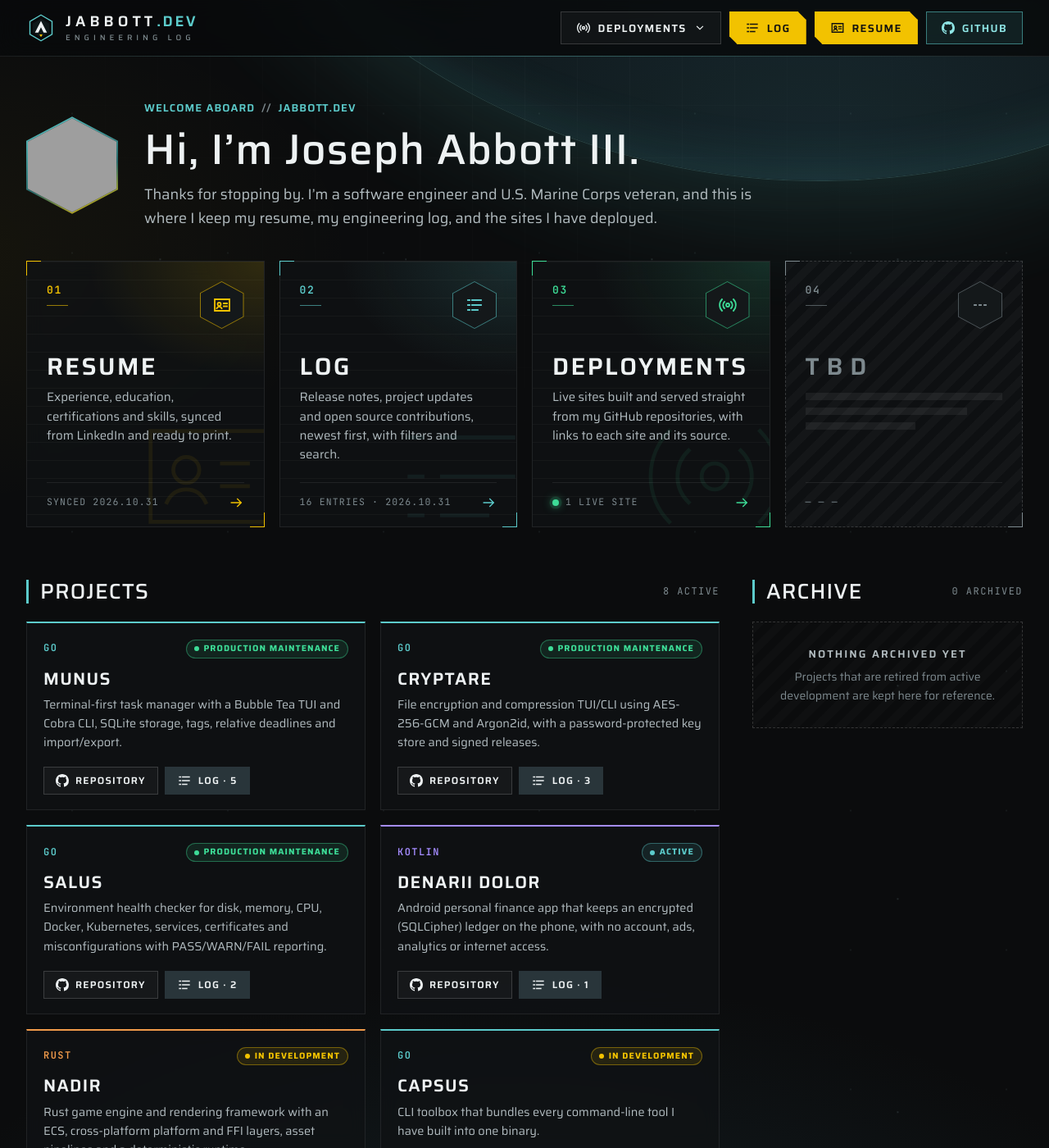
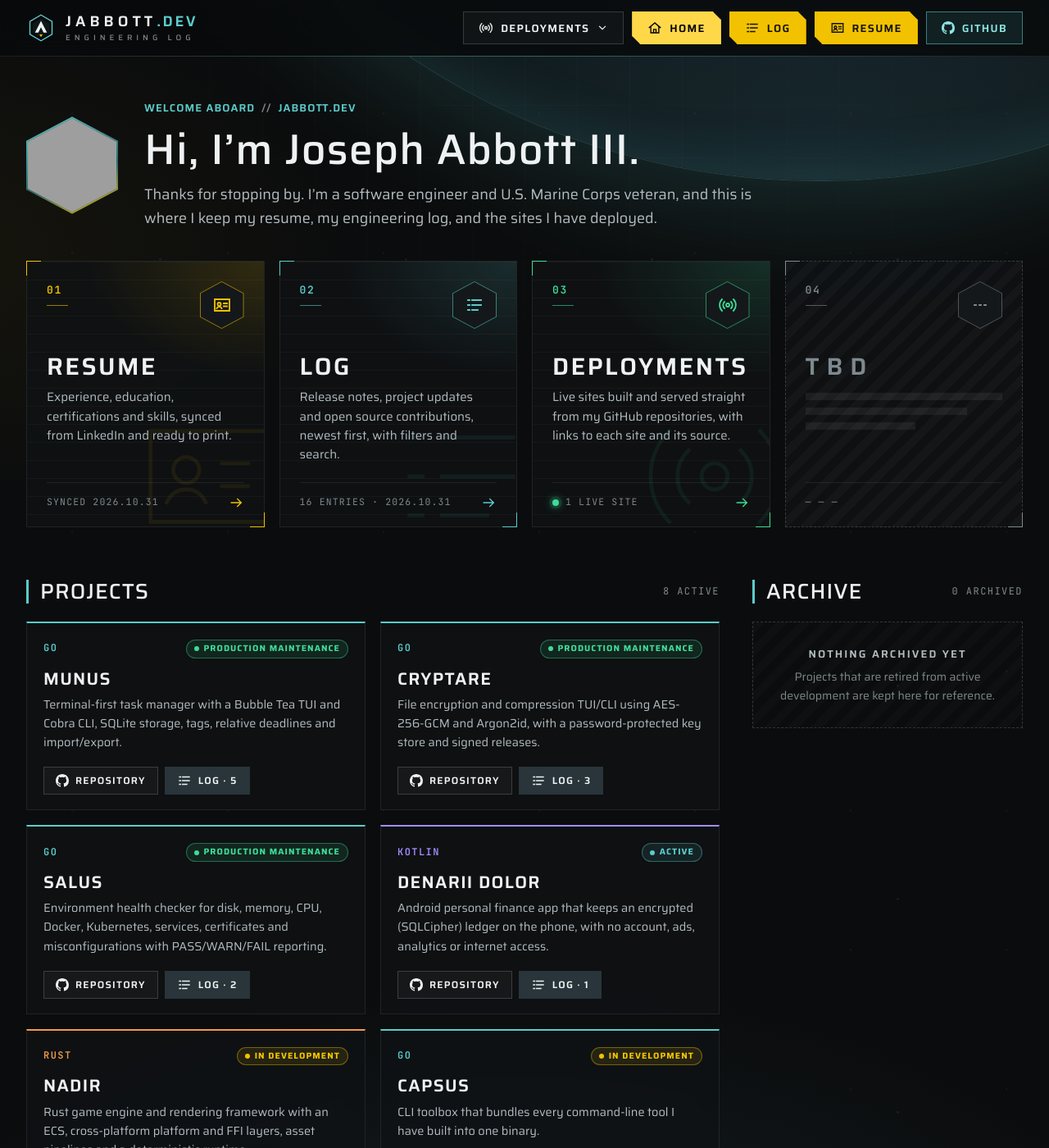
Before and after one commit to jabbott-iii/jabbott-iii.github.io, a Jekyll site: the page built from index.html, in a window 1280 px wide and 1400 px high. Shown: the whole window at 82% size. Built offline with Jekyll 4.4.1, drawn with Linux system fonts in a browser that asks for light colours; grey boxes are pictures that could not be loaded.

Commit message:
chore: added home button

```diff
--- a/_includes/header.html
+++ b/_includes/header.html
@@ -33,6 +33,10 @@
           </div>
         </div>
 
+        <a class="btn btn--amber{% if page.url == '/' %} is-current{% endif %}" href="{{ '/' | relative_url }}"{% if page.url == '/' %} aria-current="page"{% endif %}>
+          {% include icon.html name="home" %}
+          <span>Home</span>
+        </a>
         <a class="btn btn--amber{% if page.url == '/log/' or page.collection == 'posts' %} is-current{% endif %}" href="{{ '/log/' | relative_url }}"{% if page.url == '/log/' %} aria-current="page"{% endif %}>
           {% include icon.html name="log" %}
           <span>Log</span>
--- a/_includes/icon.html
+++ b/_includes/icon.html
@@ -19,6 +19,8 @@
 <svg class="icon {{ include.class }}" viewBox="0 0 24 24" width="18" height="18" aria-hidden="true" focusable="false" fill="none" stroke="currentColor" stroke-width="1.8" stroke-linecap="square"><path d="M21 12H5M11 6l-6 6 6 6"/></svg>
 {%- when 'external' -%}
 <svg class="icon {{ include.class }}" viewBox="0 0 24 24" width="16" height="16" aria-hidden="true" focusable="false" fill="none" stroke="currentColor" stroke-width="1.8" stroke-linecap="square"><path d="M14 4h6v6M20 4l-9 9M18 14v6H4V6h6"/></svg>
+{%- when 'home' -%}
+<svg class="icon {{ include.class }}" viewBox="0 0 24 24" width="18" height="18" aria-hidden="true" focusable="false" fill="none" stroke="currentColor" stroke-width="1.8" stroke-linecap="square"><path d="M3 11.5 12 4l9 7.5M5.5 9.5V20h13V9.5M10 20v-5.5h4V20"/></svg>
 {%- when 'log' -%}
 <svg class="icon {{ include.class }}" viewBox="0 0 24 24" width="18" height="18" aria-hidden="true" focusable="false" fill="none" stroke="currentColor" stroke-width="1.8" stroke-linecap="square"><path d="M4 6h2M9 6h11M4 12h2M9 12h11M4 18h2M9 18h7"/></svg>
 {%- when 'dots' -%}
--- a/assets/css/style.css
+++ b/assets/css/style.css
@@ -1374,7 +1374,8 @@ a.pager__link:hover { background: #1a2023; color: var(--teal-hi); }
   .sidebar { grid-template-columns: repeat(auto-fill, minmax(min(100%, 300px), 1fr)); }
 }
 
-@media (max-width: 900px) {
+/* Five header buttons no longer fit beside the brand below about 990px. */
+@media (max-width: 1024px) {
   .nav-toggle { display: inline-grid; place-items: center; }
   .site-nav {
     position: absolute; left: 0; right: 0; top: 100%;
@@ -1389,7 +1390,9 @@ a.pager__link:hover { background: #1a2023; color: var(--teal-hi); }
   .site-nav .btn { width: 100%; justify-content: flex-start; height: 46px; }
   .deploy__toggle .deploy__chevron { margin-left: auto; }
   .deploy__panel { position: static; width: auto; margin-top: 10px; box-shadow: none; }
+}
 
+@media (max-width: 900px) {
   .hero__slide { grid-template-columns: minmax(0, 1fr); }
   .page-head { flex-direction: column; align-items: flex-start; padding-top: 32px; }
   .resume__cols { grid-template-columns: minmax(0, 1fr); }
```
